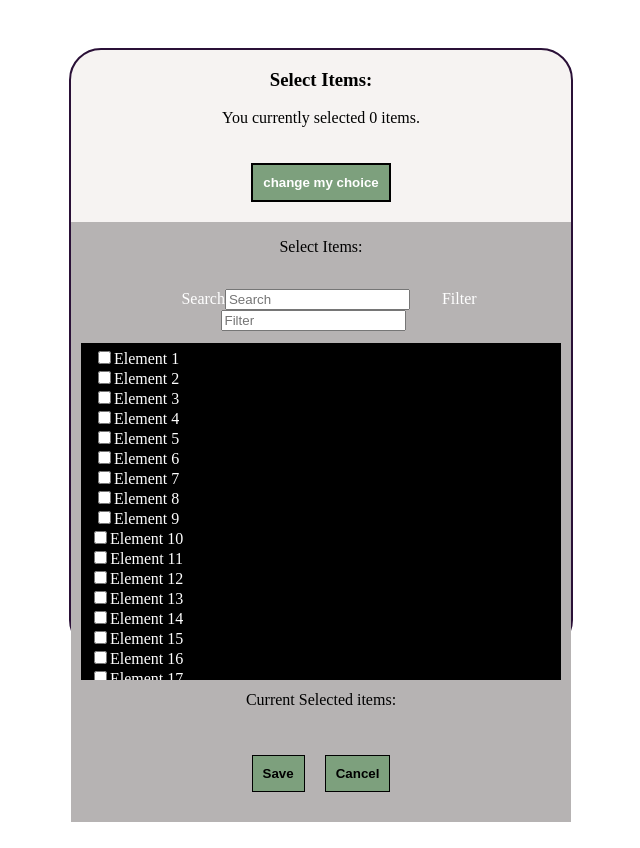
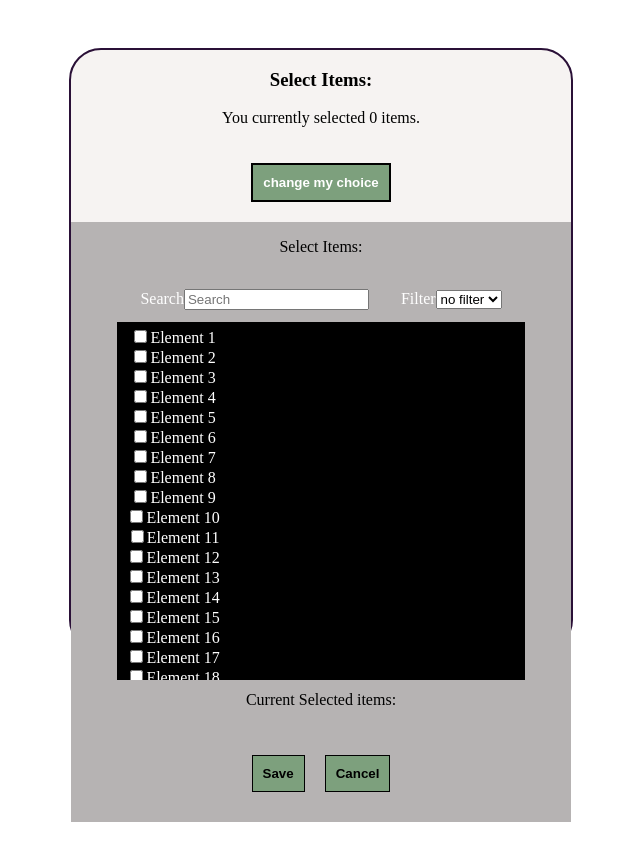
Before and after one commit to Picolina2019/widget, a React (Create React App) app: page / in a window 1280 px wide. Both pictures are taken after a click on the button "change my choice". Shown: the whole page, without its empty margins (319-959 px from the left). Built offline with nearby package versions, Linux system fonts and the light colour scheme.

Commit message:
filter option fix

```diff
--- a/src/App.js
+++ b/src/App.js
@@ -3,23 +3,26 @@ import './App.css';
 import Data from './data';
 import Dialog from './Dialog/Dialog';
 
+//how to optimize// is context needed?
+//localstorage is used in proper way?
+//what reuseble components to create
+//
 function App() {
   const initialState = JSON.parse(localStorage.getItem('elements')) || Data;
   const initialStateSelected =
     JSON.parse(localStorage.getItem('isSelected')) || {};
-  const [elements, setElements] = useState(initialState);
+  const [elements, setElements] = useState(initialState); ///what to do with setElements
   const [dialog, setDialog] = useState(false);
   const [isSelected, setIsSelected] = useState(initialStateSelected);
   const [selectedElementsList, setSelectedElementsList] = useState([]);
-
-  console.log(isSelected);
 
   const selectedCount = Object.keys(isSelected).filter((key) => isSelected[key])
     .length;
 
   const deleteElement = (el) => {
     setSelectedElementsList(
-      selectedElementsList.filter((element => element !== el)))
+      selectedElementsList.filter((element) => element !== el)
+    );
     setIsSelected({
       ...isSelected,
       [el]: false,
@@ -29,12 +32,13 @@ function App() {
   useEffect(() => {
     localStorage.setItem('elements', JSON.stringify(elements));
     localStorage.setItem('isSelected', JSON.stringify(isSelected));
-    let selectedIndex = Object.keys(isSelected)
-      .filter((key) => isSelected[key] === true)
-      // .map((i) => Number(i));
+    let selectedElements = Object.keys(isSelected).filter(
+      (key) => isSelected[key] === true
+    );
+    // .map((i) => Number(i));
     // setSelectedElementsList(selectedIndex.map((i) => elements[i]));
     setSelectedElementsList(
-      elements.filter((el) => selectedIndex.includes(el))
+      elements.filter((el) => selectedElements.includes(el))
     );
   }, [elements, isSelected]);
 
@@ -46,6 +50,7 @@ function App() {
   };
   const onCancel = () => {
     setDialog(false);
+    ///???
   };
   const selected = selectedElementsList.map((el) => (
     <div className='buttons-container' key={el}>
--- a/src/Dialog/Dialog.jsx
+++ b/src/Dialog/Dialog.jsx
@@ -1,6 +1,12 @@
 import React, { useEffect, useState } from 'react';
 import styles from './Dialog.module.css';
-
+//how better store variables
+const amountOfElements = [
+  { label: 'no filter', value: 300 },
+  { label: '>10', value: 10 },
+  { label: '>50', value: 50 },
+  { label: '>100', value: 100 },
+];
 
 const Dialog = ({
   elements,
@@ -12,8 +18,9 @@ const Dialog = ({
   setIsSelected,
 }) => {
   const [searchElement, setSearchElement] = useState('');
-  const [searchResult, setSearchResult] = useState(elements);
-  const [filterAmount, setFilterAmount] = useState('');
+  const [filterAmount, setFilterAmount] = useState(elements.length);
+  const [result, setResult] = useState([]);
+
   const disabled = selectedCount >= 3;
 
   const handleChange = (el) => {
@@ -22,19 +29,26 @@ const Dialog = ({
       [el]: !isSelected[el],
     });
   };
-  const handleChangeInput = (event) => {
-    setSearchElement(event.target.value);
+  const handleChangeInput = (e) => {
+    setSearchElement(e.target.value);
   };
   const handleFilterChange = (e) => {
     setFilterAmount(e.target.value);
   };
+
   useEffect(() => {
-    setSearchResult(
-      elements.filter((element) =>
-        element.toLowerCase().split(' ').join('').includes(searchElement.replace(/ /g,'').toLowerCase())
-      )
+    setResult(
+      elements
+        .slice(0, filterAmount)
+        .filter((element) =>
+          element
+            .toLowerCase()
+            .split(' ')
+            .join('')
+            .includes(searchElement.replace(/ /g, '').toLowerCase())
+        )
     );
-  }, [searchElement, elements]);
+  }, [searchElement, elements, filterAmount]);
 
   return (
     <div className={styles.container}>
@@ -55,17 +69,18 @@ const Dialog = ({
         <span>
           <label>
             Filter
-            <input
-              type='text'
-              placeholder='Filter'
-              value={filterAmount}
-              onChange={handleFilterChange}
-            />
+            <select onChange={handleFilterChange}>
+              {amountOfElements.map((el) => (
+                <option key={el.value} value={el.value}>
+                  {el.label}
+                </option>
+              ))}
+            </select>
           </label>
         </span>
       </div>
       <div className={styles.scroll}>
-        {searchResult.map((el, index) => (
+        {result.map((el) => (
           <div key={el}>
             <input
               type='checkbox'
```
